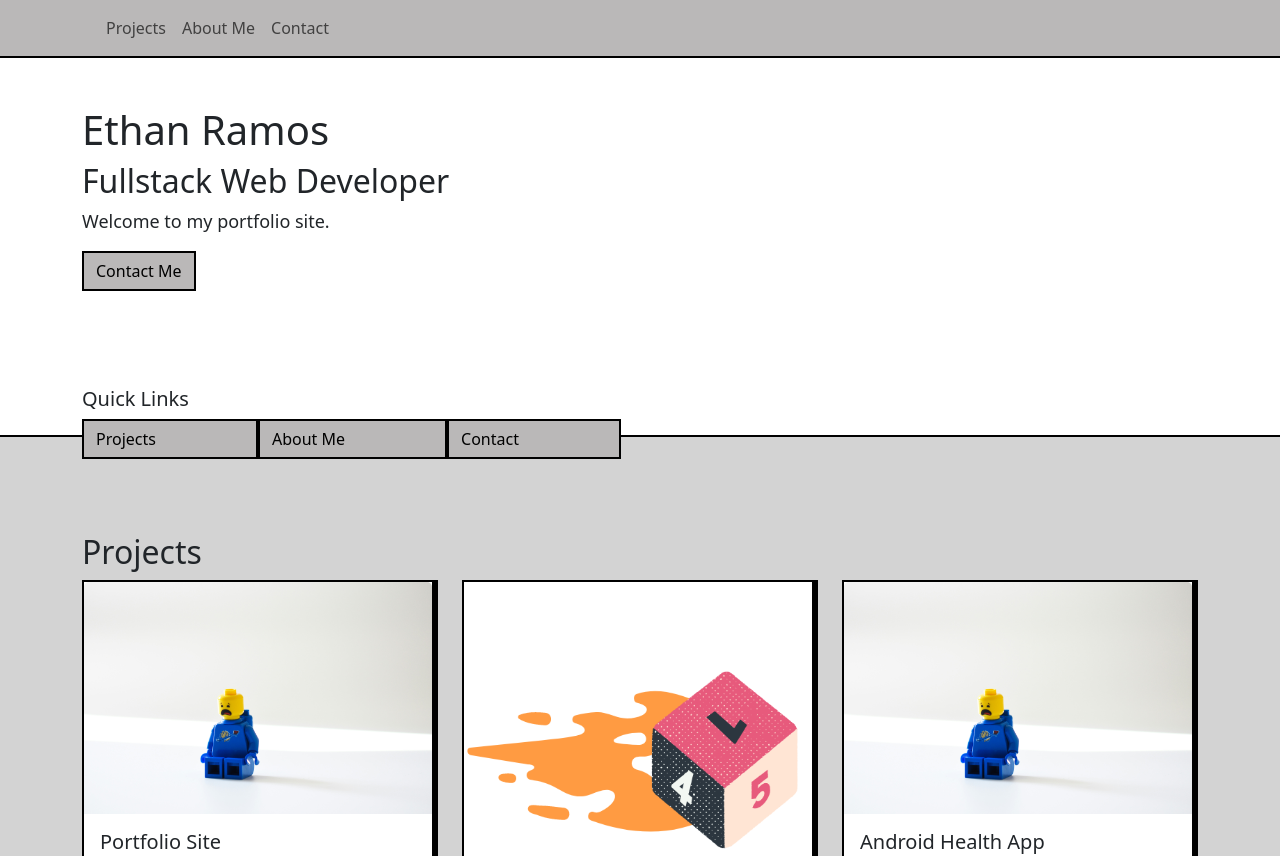
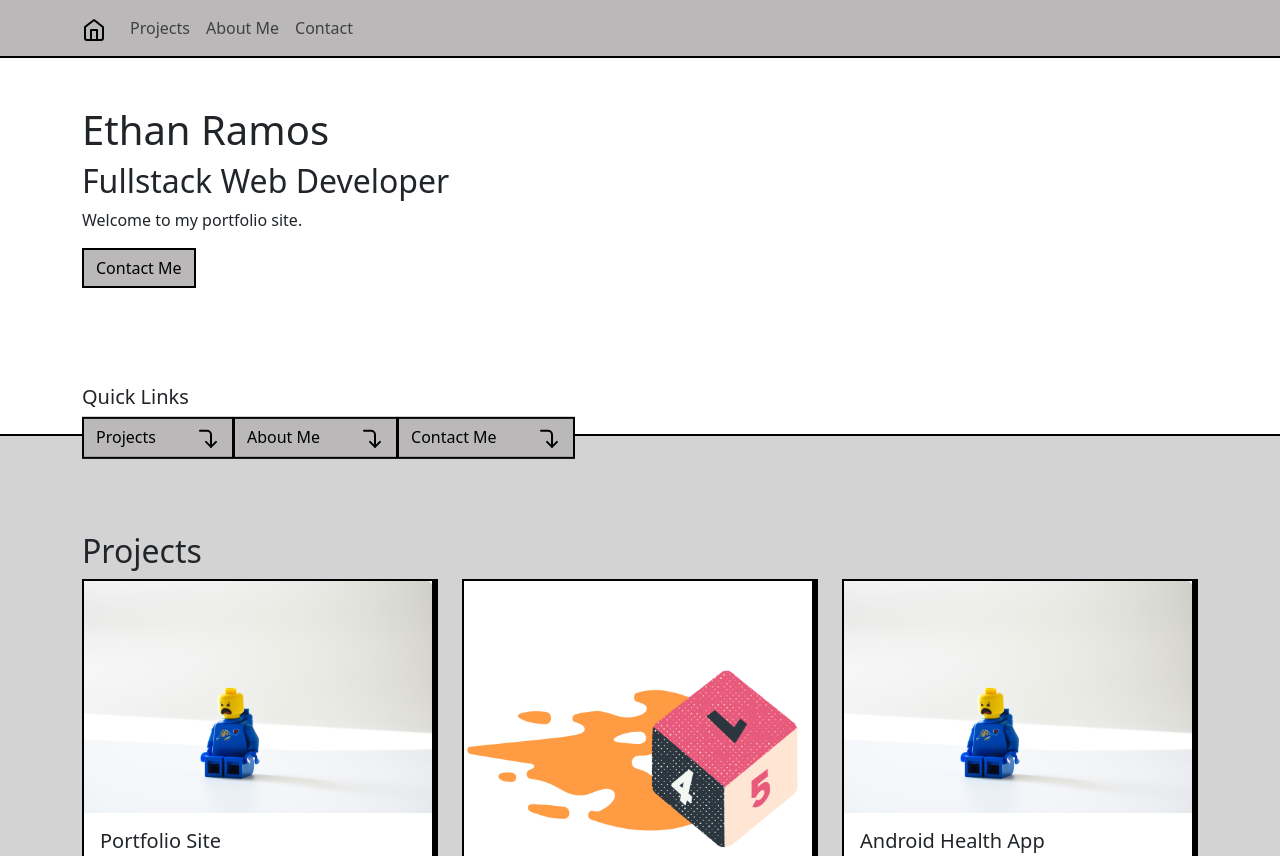
Before and after one commit to ethramos22/portfolio, a React (Create React App) app: page / in a window 1280 px wide. Shown: the top 856 px of the page. Built offline with nearby package versions, Linux system fonts and the light colour scheme.

Commit message:
quick links button spacing

```diff
--- a/src/App.css
+++ b/src/App.css
@@ -38,10 +38,9 @@ html {
   transform: translateY(50%);
 }
 
-.large .btn {
-  padding-right: 100px;
+.spacer-right {
+  margin-right: 40px;
 }
-
 /* PROJECTS */
 
 #projects {
--- a/src/components/Hero.jsx
+++ b/src/components/Hero.jsx
@@ -8,13 +8,13 @@ export default function Hero() {
   }
 
   return (
-    <Container className='py-5'>
-      <div id='Hero'>
+    <div id='hero'>
+      <Container className='py-5'>
         <h1 id='Hero-Header'>Ethan Ramos</h1>
         <h2 className='Subheading'>Fullstack Web Developer</h2>
         <p>Welcome to my portfolio site.</p>
         <Button href='#contact' variant='secondary' onClick={() => handleContact()}>Contact Me</Button>
-      </div>
-    </Container>
+      </Container>
+    </div>
   );
 }
--- a/src/components/Navigation.jsx
+++ b/src/components/Navigation.jsx
@@ -1,11 +1,12 @@
 import React from 'react'
 import { Nav, Navbar, Container } from 'react-bootstrap';
+import { Home } from 'react-feather';
 
 export default function Navigation() {
     return (
         <Navbar expand="lg" className="bg-body-tertiary" sticky='top'>
             <Container>
-                <Navbar.Brand href='#home'></Navbar.Brand>
+                <Navbar.Brand href='#hero'><Home color='black'/></Navbar.Brand>
                 <Nav className='me-auto'>
                     <Nav.Link href='#projects'>Projects</Nav.Link>
                     <Nav.Link href='#about'>About Me</Nav.Link>
--- a/src/components/QuickLinks.jsx
+++ b/src/components/QuickLinks.jsx
@@ -1,5 +1,6 @@
 import React from 'react'
 import { Button, ButtonGroup, Container } from 'react-bootstrap'
+import { CornerRightDown } from 'react-feather';
 
 export default function QuickLinks() {
     return (
@@ -7,11 +8,17 @@ export default function QuickLinks() {
             <Container className='pb-4 mx-auto'>
                 <h5>Quick Links</h5>
                 <ButtonGroup>
-                    <div className='large'>
-                        <Button href='#projects' variant='secondary'>Projects</Button>
-                        <Button href='#about' variant='secondary'>About Me</Button>
-                        <Button href='#contact' variant='secondary'>Contact</Button>
-                    </div>
+                    <Button href='#projects' variant='secondary'>
+                        <span className='spacer-right'>Projects</span>
+                        <CornerRightDown className='right-align' color='black'/>
+                    </Button>
+                    <Button href='#about' variant='secondary'>
+                        <span className='spacer-right'>About Me</span>
+                        <CornerRightDown className='right-align' color='black'/>
+                    </Button>
+                    <Button href='#contact' variant='secondary'>
+                        <span className='spacer-right'>Contact Me</span>
+                        <CornerRightDown className='right-align' color='black'/></Button>
                 </ButtonGroup>
             </Container>
         </div>
```
